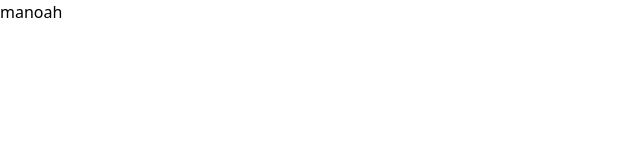
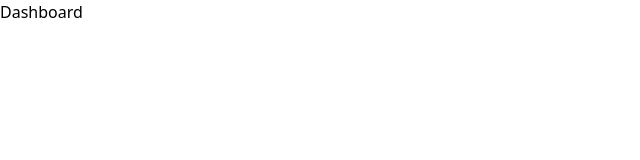
Before and after one commit to manoahLinks/budgetApp, a React (Vite) app: page / in a window 1280 px wide. Shown: the top 160 px of the page, without its empty margins (0-640 px from the left). Built offline with nearby package versions, Linux system fonts and the light colour scheme.

Commit message:
setting up rrd and setting up dashboard route with error element

```diff
--- /dev/null
+++ b/helpers.js
@@ -0,0 +1,4 @@
+// local storage
+export const fetchData = (key) => {
+    return JSON.parse(localStorage.getItem(key))
+};
--- a/index.html
+++ b/index.html
@@ -4,7 +4,7 @@
     <meta charset="UTF-8" />
     <link rel="icon" type="image/svg+xml" href="/vite.svg" />
     <meta name="viewport" content="width=device-width, initial-scale=1.0" />
-    <title>Vite + React</title>
+    <title>Budget App</title>
   </head>
   <body>
     <div id="root"></div>
--- a/package.json
+++ b/package.json
@@ -10,6 +10,7 @@
     "preview": "vite preview"
   },
   "dependencies": {
+    "@heroicons/react": "^2.0.18",
     "react": "^18.2.0",
     "react-dom": "^18.2.0",
     "react-router-dom": "^6.11.2",
--- a/src/App.jsx
+++ b/src/App.jsx
@@ -1,13 +1,42 @@
+import {
+  createBrowserRouter,
+  RouterProvider
+
+} from 'react-router-dom'
+
+// Routes
+import Dashboard, { dashboardLoader } from './pages/Dashboard'
+import Error from './pages/Error'
+
+
+const router = createBrowserRouter([
+  {
+    path: "/",
+    element: <Dashboard/>,
+    loader: dashboardLoader,
+    errorElement: <Error/>
+  },
+
+  {
+    path: "/about",
+    element: <h4>hi about page</h4>
+
+  },
+
+  {
+    path: "*",
+    element: <h4>Oops it seems this route is not available</h4>
+
+  }
+])
 
 function App() {
 
   return (
-    <>
-      <div>
-        <h4 className='text-red-400 font-semibold'>manoah</h4>
-      </div>
+    <div>
+      <RouterProvider router={router} />
+    </div>
 
-    </>
   )
 }
 
--- /dev/null
+++ b/src/pages/Dashboard.jsx
@@ -0,0 +1,23 @@
+import { useLoaderData } from "react-router-dom";
+
+// helper functions
+import { fetchData } from "../../helpers";
+
+// loader
+export function dashboardLoader(){
+    const userName = fetchData('userName')
+    return {userName}
+}
+
+const Dashboard = () => {
+
+    const { userName } = useLoaderData()
+
+    return (
+        <div>
+            <h4 className="text-3xl">Dashboard {userName} </h4>
+        </div>
+     );
+}
+
+export default Dashboard;
--- /dev/null
+++ b/src/pages/Error.jsx
@@ -0,0 +1,7 @@
+const Error = () => {
+    return (
+        <div>Error</div>
+     );
+}
+
+export default Error;
```
Also changed, not shown: 1 other file (tests, documents, lock files or other folders).
